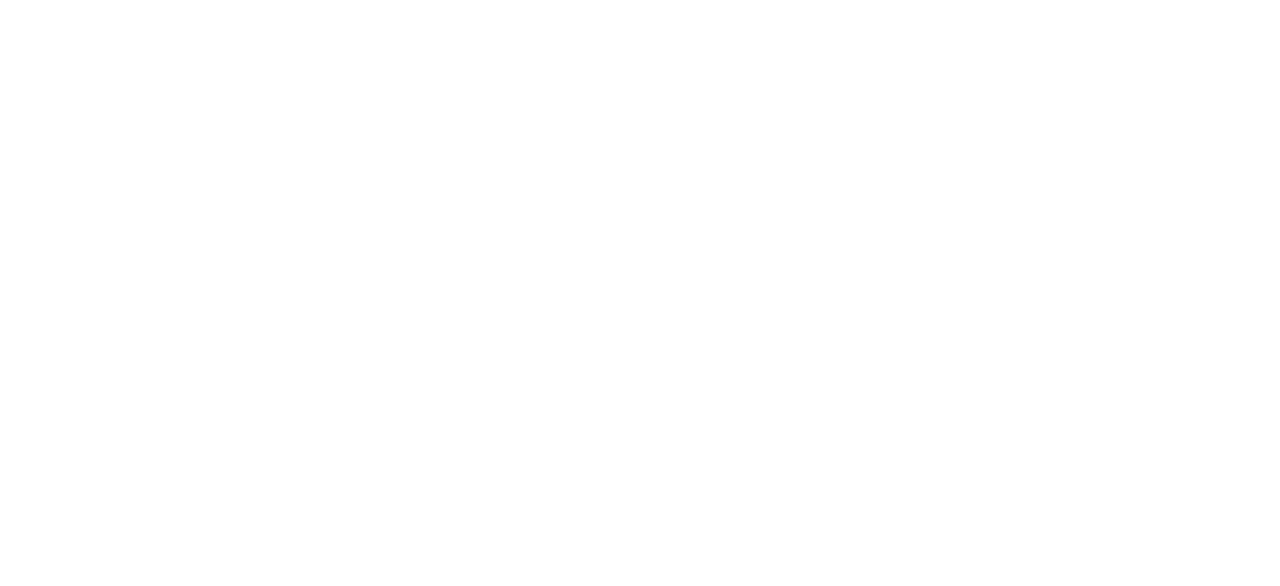
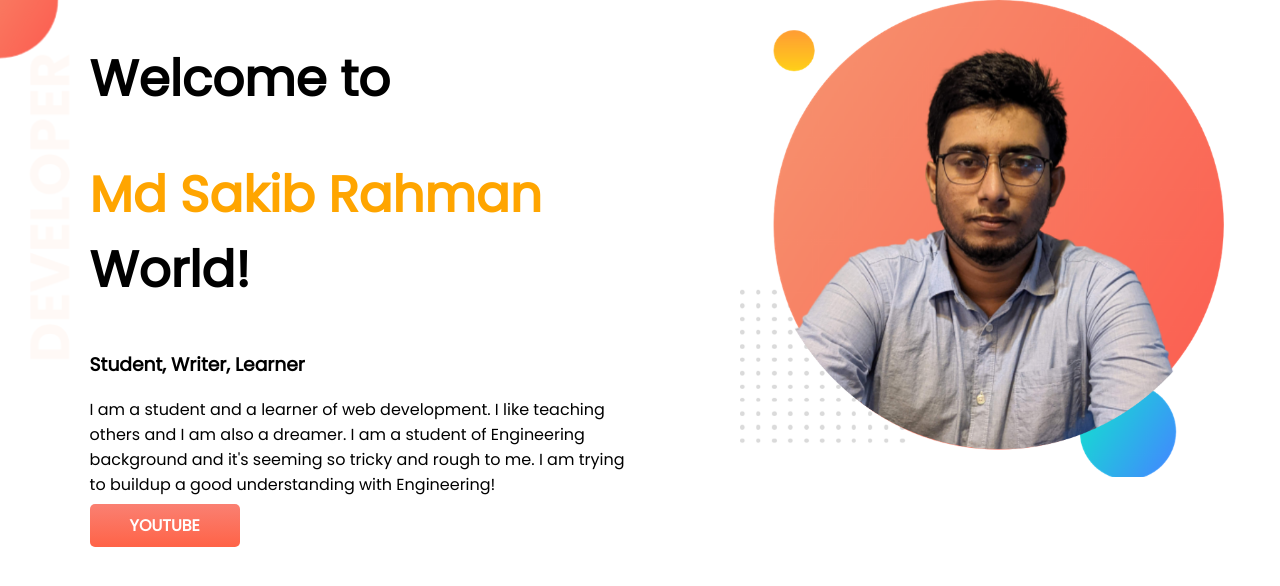
Before and after one commit to sakibrahman884/developer-portfolio, a plain HTML site: page index.html in a window 1280 px wide. Drawn offline with Linux system fonts and the light colour scheme.

Commit message:
top-part

```diff
--- a/index.html
+++ b/index.html
@@ -1,14 +1,33 @@
 <!DOCTYPE html>
 <html lang="en">
+
 <head>
     <meta charset="UTF-8">
     <meta http-equiv="X-UA-Compatible" content="IE=edge">
     <meta name="viewport" content="width=device-width, initial-scale=1.0">
     <title>Sakib Portfolio</title>
+    <link rel="preconnect" href="https://fonts.googleapis.com">
+    <link rel="preconnect" href="https://fonts.gstatic.com" crossorigin>
+    <link href="https://fonts.googleapis.com/css2?family=Poppins&display=swap" rel="stylesheet">
     <link rel="stylesheet" href="style.css">
 
 </head>
+
 <body>
+    <section class="top-banner">
+        <div class="half-width">
+            <h1>Welcome to</h1>
+            <h1><span style="color: orange;">Md Sakib Rahman</span> World!</h1>
+            <h3>Student, Writer, Learner</h3>
+            <p>I am a student and a learner of web development. I like teaching others and I am also a dreamer. I am a
+            student of Engineering background and it's seeming so tricky and rough to me. I am trying to buildup a good understanding with Engineering!</p>
+            <a class="link-button" target="-blank"  href="https://www.youtube.com/channel/UCxE8gT6GcCxEKX7gvjrfxnQ">YOUTUBE</a>
+        </div>
+        <div class="half-width">
+            <img src="images/webpic1.png" alt="">
+        </div>
+    </section>
 
 </body>
+
 </html>
--- a/style.css
+++ b/style.css
@@ -0,0 +1,29 @@
+body{
+    font-family: 'Poppins', sans-serif;
+    margin: 0;
+}
+h1{
+    font-size: 50px;
+}
+section{
+    display: flex;
+}
+.half-width{
+    width: 50%;
+    padding-left: 7%;
+}
+.half-width img{
+    width: 90%;
+}
+.link-button{
+    text-decoration: none;
+    font-weight: 900;
+    background-image: linear-gradient(salmon, tomato);
+    color: white;
+    padding: 10px 40px;
+    border-radius: 5px;
+}
+.top-banner{
+    background-image: url(images/top-banner.png);
+    background-repeat: no-repeat;
+}
```
Also changed, not shown: images/chad.png (added), images/dream-bg.png (added), images/exp-bg.png (added), images/jhankar.png (added), images/jhankar2.png (added), images/my-bg.png (added), images/my-bg2.png (added), images/shirt.png (added), images/think.png (added), images/top-banner.png (added), images/webpic1.png (added), images/webpic2.png (added), showoff/IMG20201009081520-01.jpeg (added), showoff/IMG_20181130_133830.jpg (added), 2 more files, 1 other file.
